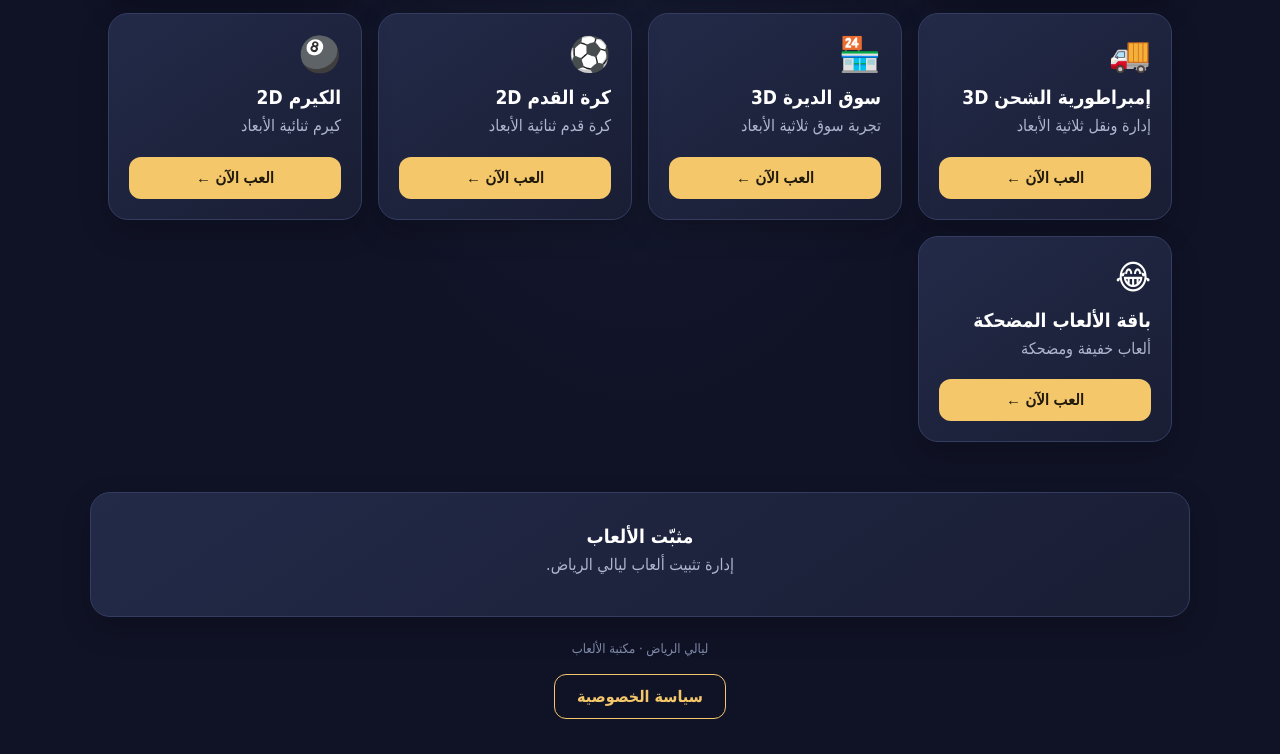
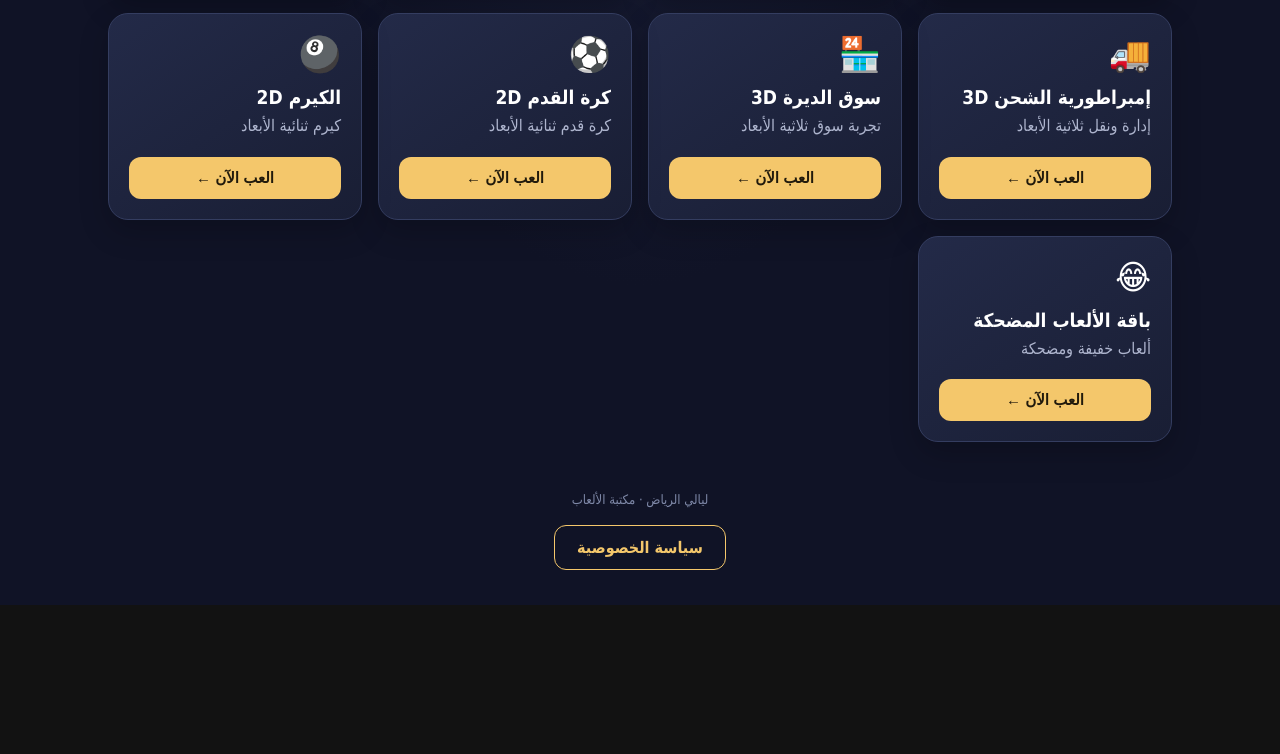
Before and after one commit to mabuba1983-maker/aipatJaevrhardkor, a plain HTML site: page ليالي-الرياض-مكتبة-الألعاب.html in a window 1280 px wide. Shown: the part 1170-1924 px from the top of the page. After the commit the page ends 1775 px from the top, so only its background shows below. Drawn offline with Linux system fonts and the light colour scheme.

Commit message:
Keep privacy policy link at bottom without placeholder installer

```diff
--- a/ليالي-الرياض-مكتبة-الألعاب.html
+++ b/ليالي-الرياض-مكتبة-الألعاب.html
@@ -36,9 +36,6 @@ dialog{width:min(1100px,96vw);height:min(90vh,850px);padding:0;border:1px solid
 <article class="card" data-name="الكيرم 2d"><div class="icon">🎱</div><h2>الكيرم 2D</h2><p>كيرم ثنائية الأبعاد</p><button onclick="play('prepared-games/%D8%A7%D9%84%D8%B9%D8%A7%D8%A8%20%D9%84%D9%8A%D8%A7%D9%84%D9%8A%20%D8%A7%D9%84%D8%B1%D9%8A%D8%A7%D8%B6/riyadh-nights-6-games-clean/05-carrom-2d/game.html','الكيرم 2D')">العب الآن ←</button></article>
 <article class="card" data-name="باقة الألعاب المضحكة"><div class="icon">😂</div><h2>باقة الألعاب المضحكة</h2><p>ألعاب خفيفة ومضحكة</p><button onclick="play('prepared-games/%D8%A7%D9%84%D8%B9%D8%A7%D8%A8%20%D9%84%D9%8A%D8%A7%D9%84%D9%8A%20%D8%A7%D9%84%D8%B1%D9%8A%D8%A7%D8%B6/riyadh-nights-6-games-clean/06-funny-games-pack/game.html','باقة الألعاب المضحكة')">العب الآن ←</button></article>
 </main>
-<section class="card" style="max-width:1100px;margin:0 auto 24px;width:calc(100% - 36px);min-height:auto;text-align:center">
-<h2>مثبّت الألعاب</h2><p>إدارة تثبيت ألعاب ليالي الرياض.</p>
-</section>
 <footer style="padding-bottom:18px">ليالي الرياض · مكتبة الألعاب</footer>
 <div style="text-align:center;padding:0 18px 35px">
 <a href="https://docs.google.com/document/d/1dbeXo8UbbU2QnmILlyskkDpyMNulxiTiSdoG0xO8TBg/edit?usp=drivesdk" target="_blank" rel="noopener noreferrer" style="display:inline-block;border:1px solid var(--gold);border-radius:12px;padding:12px 22px;color:var(--gold);text-decoration:none;font-weight:bold">سياسة الخصوصية</a>
```
